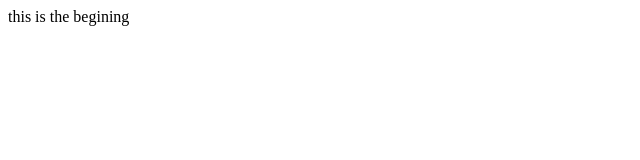
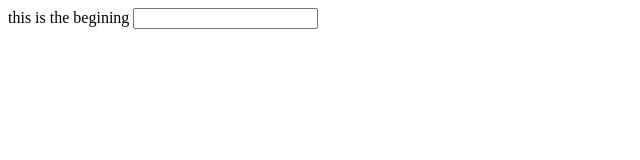
Before and after one commit to oladelewonder/testinggitcommands, a plain HTML site: page index.html in a window 1280 px wide. Shown: the whole page, without its empty margins (0-640 px from the left). Drawn offline with Linux system fonts and the light colour scheme.

Commit message:
initial commit

```diff
--- a/index.html
+++ b/index.html
@@ -9,6 +9,7 @@
 <body>
     <div id="header">
         this is the begining
+        <input name="username" class="arranged">
     </div>
 </body>
 </html>
```
